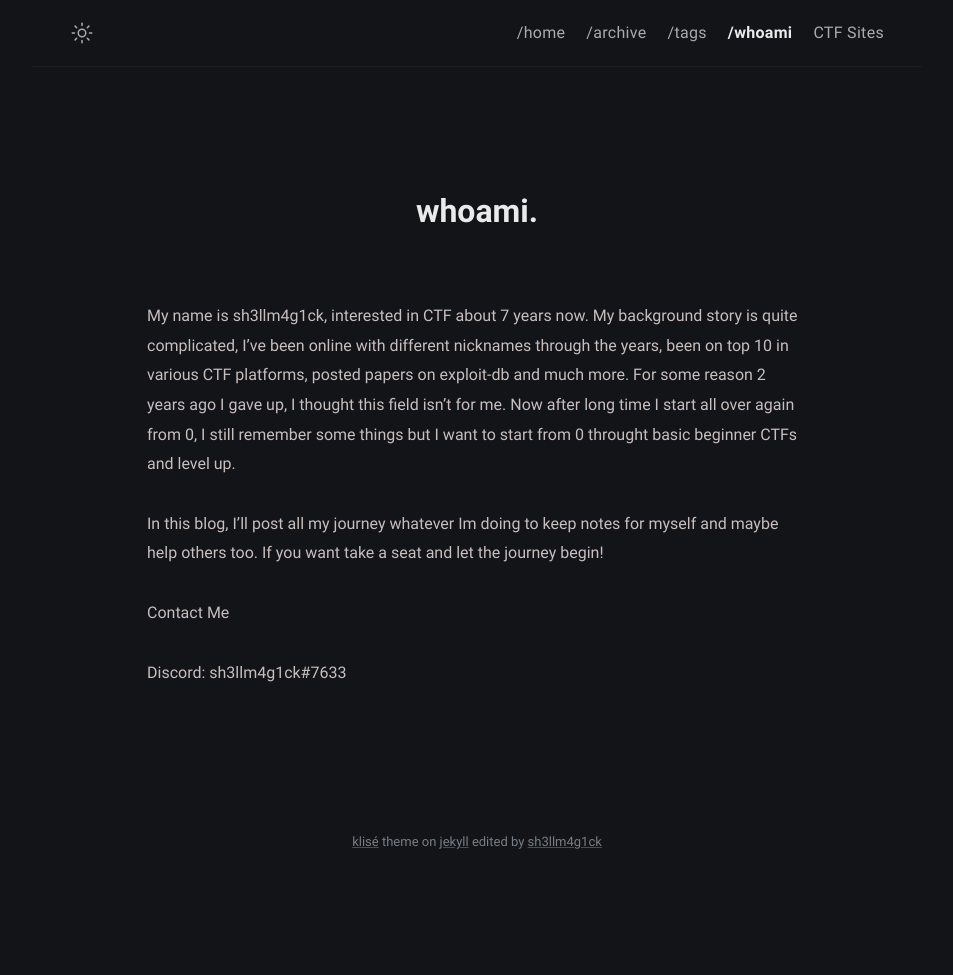
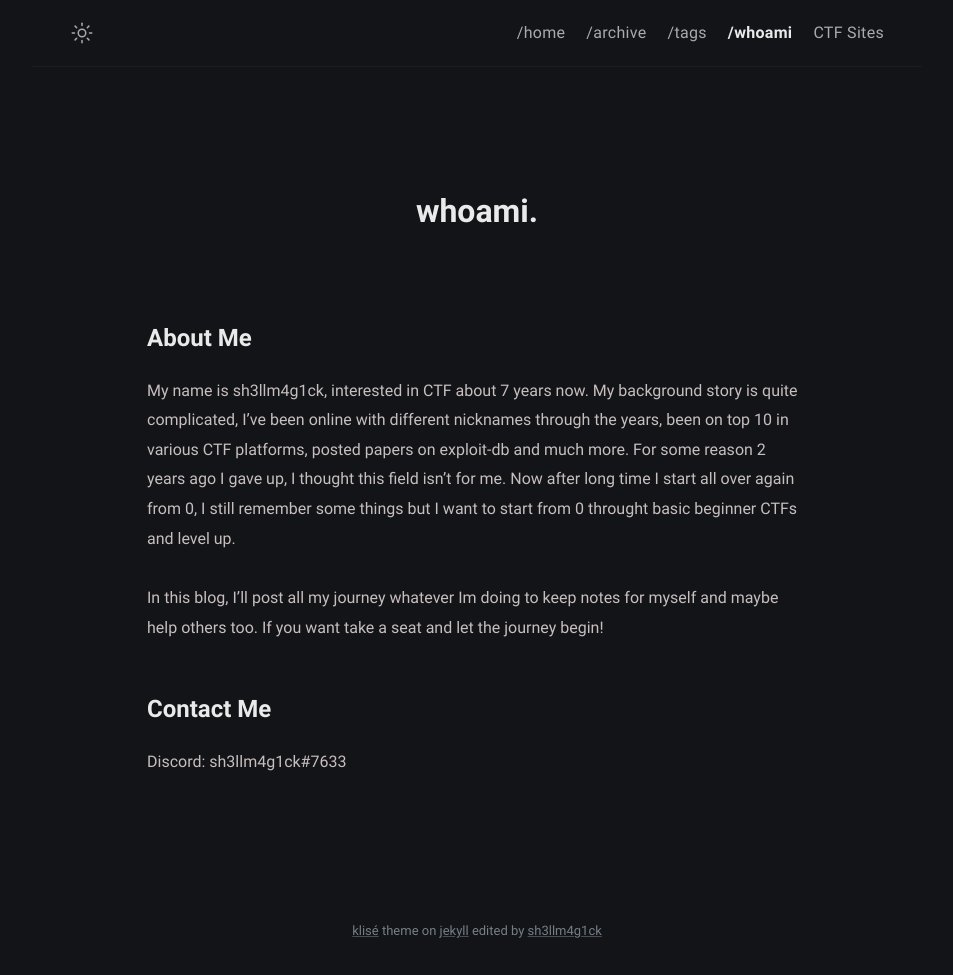
Before and after one commit to sh3llm4g1ck/sh3llm4g1ck.github.io, a Jekyll site: the page built from whoami.md, in a window 1280 px wide. Shown: the whole page, without its empty margins (163-1116 px from the left). Built offline with Jekyll 4.4.1, drawn with Linux system fonts in a browser that asks for light colours; before the commit the page ends 900 px from its top, so only the background shows below that.

Commit message:
Update whoami.md

```diff
--- a/whoami.md
+++ b/whoami.md
@@ -5,10 +5,11 @@ layout: page
 comments: false
 ---
 
+# About Me
 My name is sh3llm4g1ck, interested in CTF about 7 years now. My background story is quite complicated, I've been online with different nicknames through the years, been on top 10 in various CTF platforms, posted papers on exploit-db and much more. For some reason 2 years ago I gave up, I thought this field isn't for me. Now after long time I start all over again from 0, I still remember some things but I want to start from 0 throught basic beginner CTFs and level up.
 
 In this blog, I'll post all my journey whatever Im doing to keep notes for myself and maybe help others too. If you want take a seat and let the journey begin!
 
-Contact Me
+# Contact Me
 
 Discord: sh3llm4g1ck#7633
```
